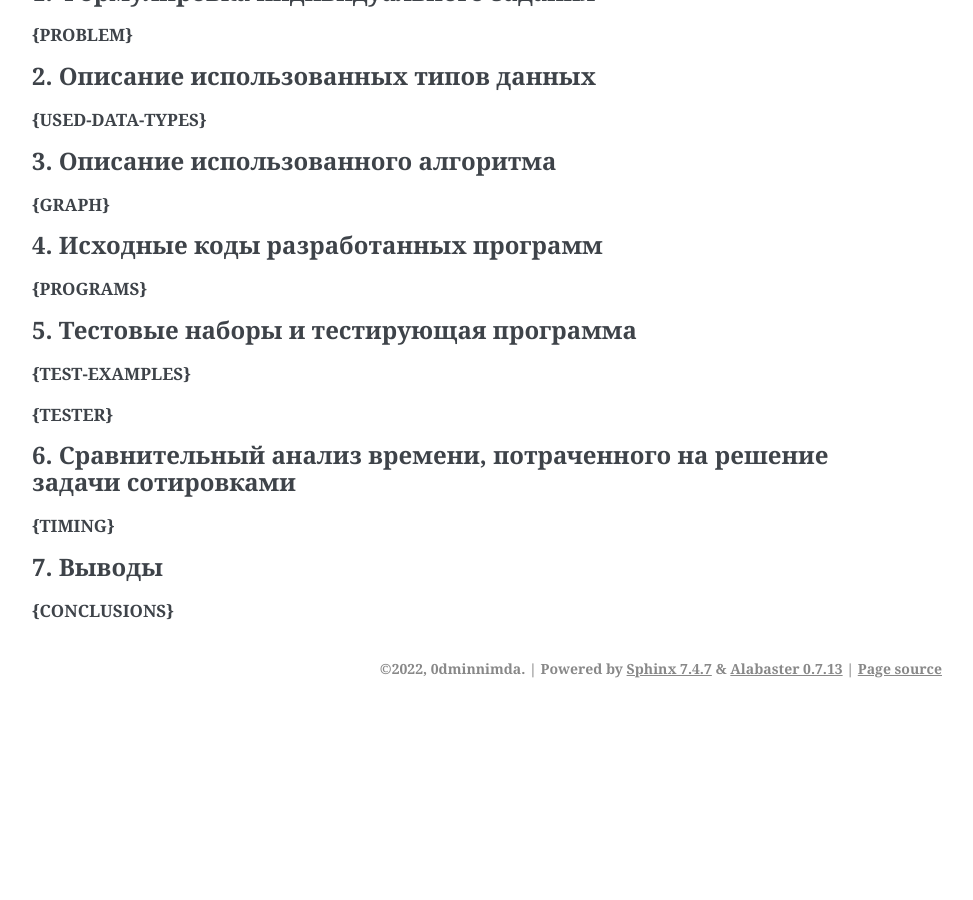
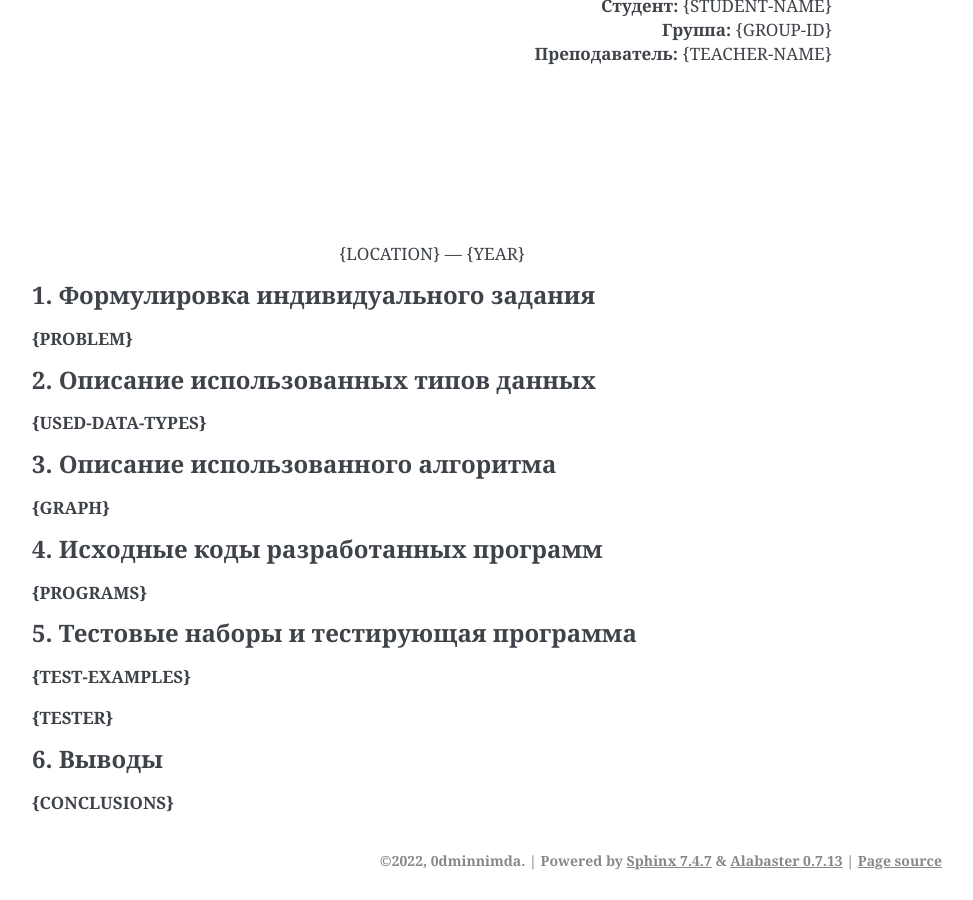
Before and after one commit to 0dminnimda/mephi_cchart, a Sphinx documentation site: the page built from mephi_cchart/source/template.md, in a window 1280 px wide and 900 px high, scrolled down 1215 px. Shown: the whole window, without its empty margins (168-1141 px from the left). Built offline with Sphinx 7.4.7, drawn with Linux system fonts in a browser that asks for light colours; before the commit the page ends 1923 px from its top, so only the background shows below that.

Commit message:
Update: lab6

```diff
--- a/mephi_cchart/source/template.md
+++ b/mephi_cchart/source/template.md
@@ -21,7 +21,7 @@
    </font>
 </p>
 
-<br>
+<br><br><br><br>
 
 <div id="container">
    <img width="200" alt="logo_mifi" src="_static/logo_mifi.png">
@@ -29,7 +29,7 @@
    <img width="200" alt="ksit_logo" src="_static/ksit_logo.svg">
 </div>
 
-<br><br><br><br><br><br><br>
+<br><br><br><br><br><br><br><br><br><br>
 
 <p align="center">
    <font size="+1">
@@ -43,7 +43,7 @@
    </font>
 </p>
 
-<br><br><br><br><br><br><br><br><br><br><br>
+<br><br><br><br><br><br><br><br><br><br><br><br><br><br>
 
 <p align="right">
    <b>Студент:</b> {STUDENT-NAME}<br>
@@ -51,7 +51,7 @@
    <b>Преподаватель:</b> {TEACHER-NAME}<br>
 </p>
 
-<br><br><br>
+<br><br><br><br><br><br>
 
 <p align="center">
    {LOCATION} — {YEAR}
@@ -79,11 +79,11 @@
 
 {TESTER}
 
-<font size="+2"><b>6. Сравнительный анализ времени, потраченного на решение задачи сотировками<b></font>
+<!-- <font size="+2"><b>6. Сравнительный анализ времени, потраченного на решение задачи сотировками<b></font>
 
-{TIMING}
+{TIMING} -->
 
-<font size="+2"><b>7. Выводы<b></font>
+<font size="+2"><b>6. Выводы<b></font>
 
 {CONCLUSIONS}
 
```
Also changed, not shown: mephi_cchart/source/template.html (+8 -7 lines), 2 other files.
